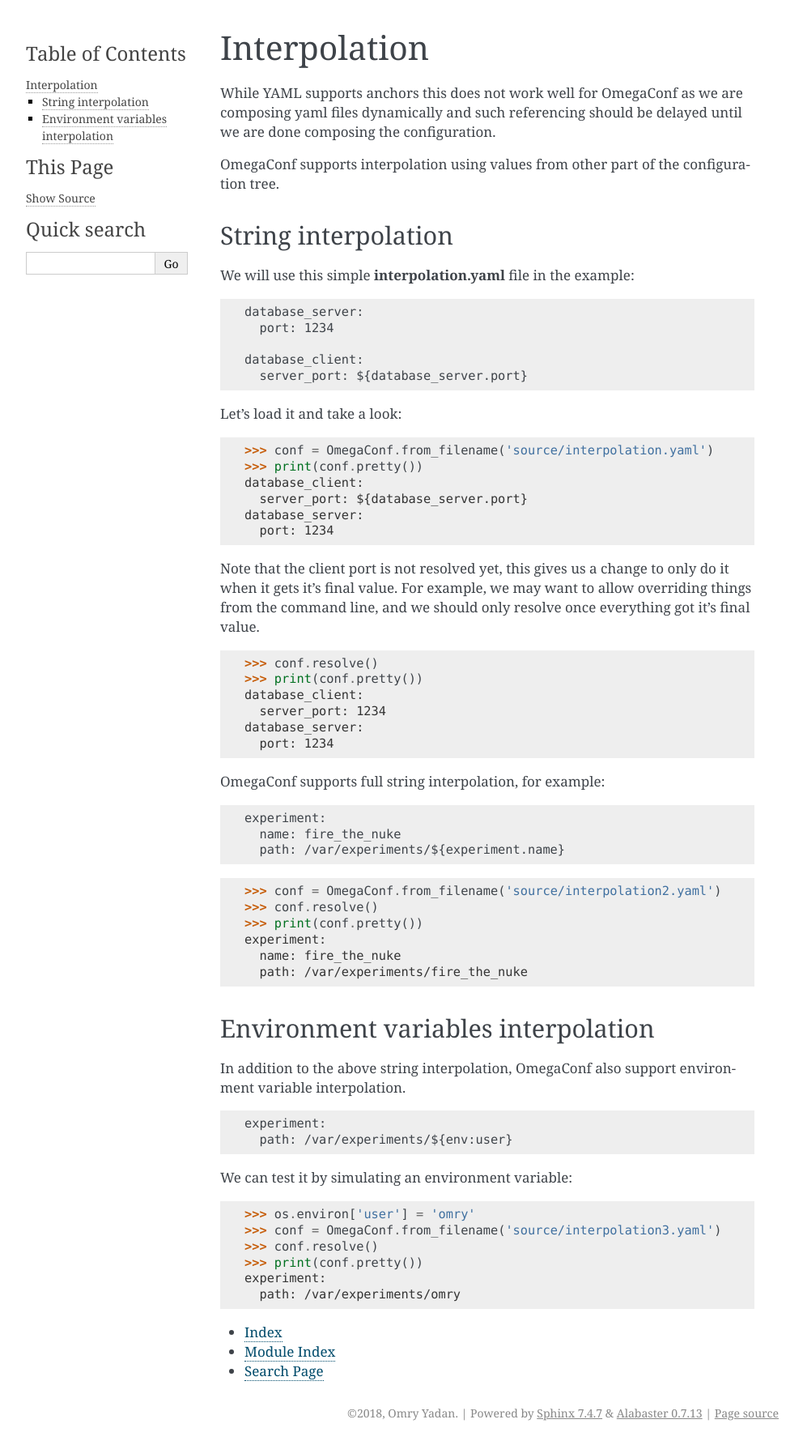
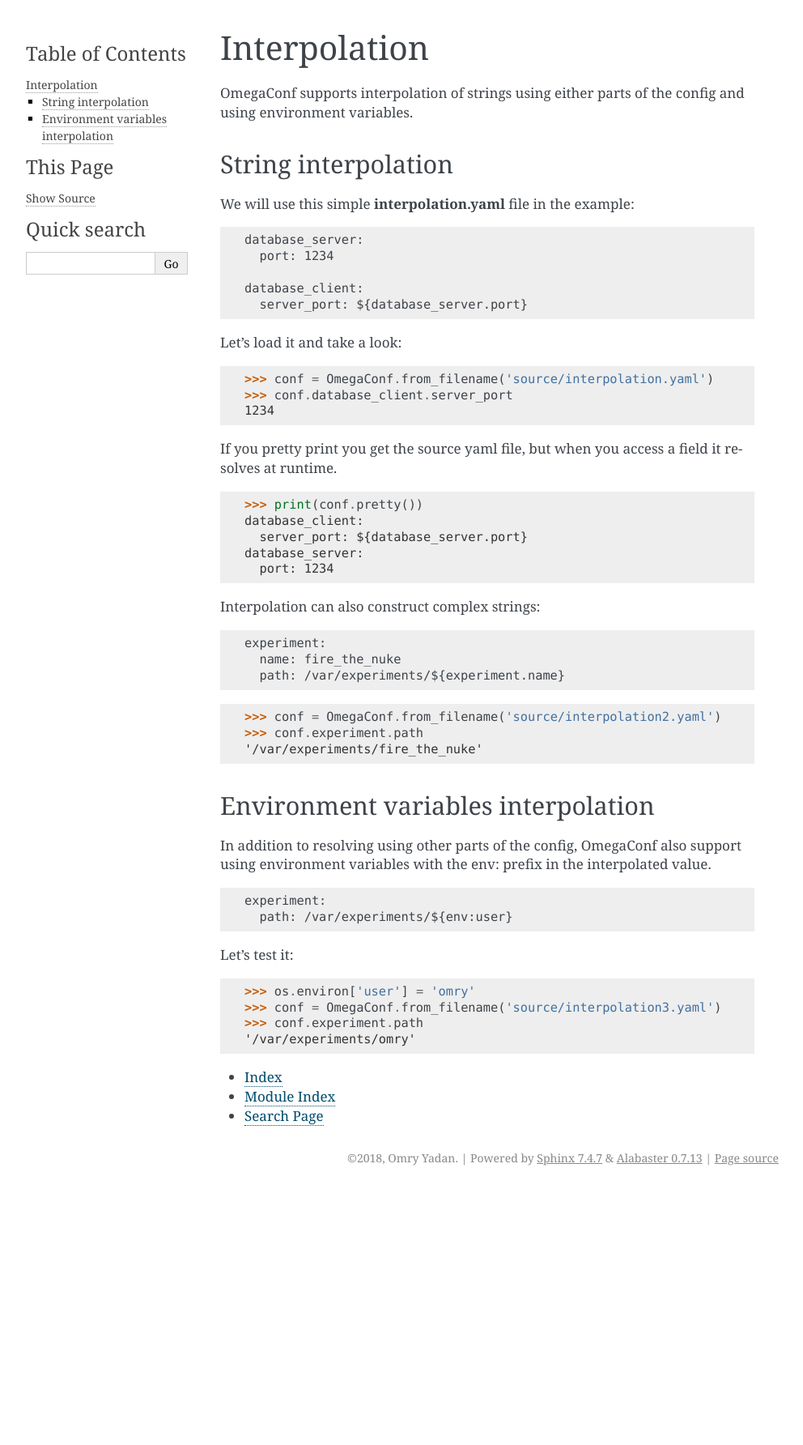
Before and after one commit to omry/omegaconf, a Sphinx documentation site: the page built from docs/source/interpolation.rst, in a window 1280 px wide. Shown: the whole page at 81% size, without its empty margins (148-1140 px from the left). Built offline with Sphinx 7.4.7, drawn with Linux system fonts in a browser that asks for light colours; after the commit the page ends 1469 px from its top, so only the background shows below that.

Commit message:
removed resolve() and made resolution happen lazily on value access

```diff
--- a/docs/source/interpolation.rst
+++ b/docs/source/interpolation.rst
@@ -6,27 +6,28 @@
 Interpolation
 =============
 
-While YAML supports anchors this does not work well for OmegaConf
-as we are composing yaml files dynamically and such referencing should be delayed until we are done
-composing the configuration.
-
-OmegaConf supports interpolation using values from other part of the configuration tree.
+OmegaConf supports interpolation of strings using either parts of the config and using environment variables.
 
 String interpolation
 ^^^^^^^^^^^^^^^^^^^^
-
 
 We will use this simple **interpolation.yaml** file in the example:
 
 .. include:: interpolation.yaml
    :code: yaml
 
-
 Let's load it and take a look:
 
 .. doctest::
 
     >>> conf = OmegaConf.from_filename('source/interpolation.yaml')
+    >>> conf.database_client.server_port
+    1234
+
+If you pretty print you get the source yaml file, but when you access a field it resolves at runtime.
+
+.. doctest::
+
     >>> print(conf.pretty())
     database_client:
       server_port: ${database_server.port}
@@ -34,56 +35,36 @@
       port: 1234
     <BLANKLINE>
 
-Note that the client port is not resolved yet, this gives us a change to only do it when it gets it's final value.
-For example, we may want to allow overriding things from the command line, and we should only resolve once everything
-got it's final value.
-
-.. doctest::
-
-    >>> conf.resolve()
-    >>> print(conf.pretty())
-    database_client:
-      server_port: 1234
-    database_server:
-      port: 1234
-    <BLANKLINE>
-
-OmegaConf supports full string interpolation, for example:
+Interpolation can also construct complex strings:
 
 .. include:: interpolation2.yaml
    :code: yaml
 
+
 .. doctest::
 
     >>> conf = OmegaConf.from_filename('source/interpolation2.yaml')
-    >>> conf.resolve()
-    >>> print(conf.pretty())
-    experiment:
-      name: fire_the_nuke
-      path: /var/experiments/fire_the_nuke
-    <BLANKLINE>
-
+    >>> conf.experiment.path
+    '/var/experiments/fire_the_nuke'
 
 Environment variables interpolation
 ^^^^^^^^^^^^^^^^^^^^^^^^^^^^^^^^^^^
 
-In addition to the above string interpolation, OmegaConf also support environment variable interpolation.
+In addition to resolving using other parts of the config, OmegaConf also support using environment variables with the
+env: prefix in the interpolated value.
 
 
 .. include:: interpolation3.yaml
    :code: yaml
 
-We can test it by simulating an environment variable:
+Let's test it:
 
 .. doctest::
 
     >>> os.environ['user'] = 'omry'
     >>> conf = OmegaConf.from_filename('source/interpolation3.yaml')
-    >>> conf.resolve()
-    >>> print(conf.pretty())
-    experiment:
-      path: /var/experiments/omry
-    <BLANKLINE>
+    >>> conf.experiment.path
+    '/var/experiments/omry'
 
 
 * :ref:`genindex`
--- a/omegaconf/__init__.py
+++ b/omegaconf/__init__.py
@@ -1,3 +1,3 @@
-from .omegaconf import MissingMandatoryValue, ResolveOverflow
+from .omegaconf import MissingMandatoryValue
 from .omegaconf import OmegaConf
 name = "omegaconf"
```
Also changed, not shown: 2 other files.
